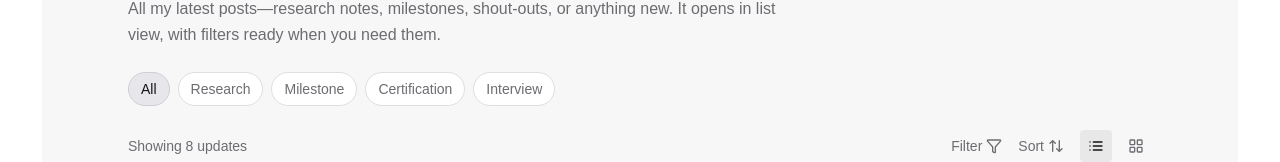
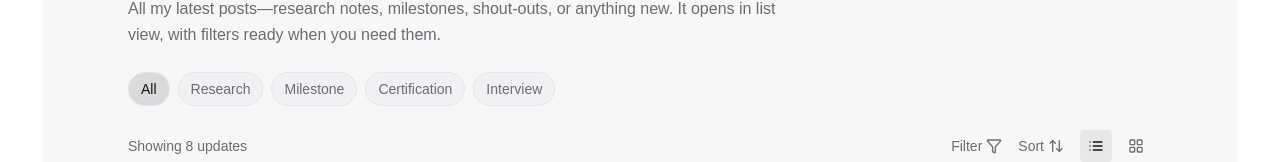
Before and after one commit to kyxzhe/kyxzhe.github.io, a Next.js app: page /news in a window 1280 px wide. Shown: the part 241-403 px from the top of the page. Built offline with nearby package versions, Linux system fonts and the light colour scheme.

Commit message:
style: restore dark-mode list dividers

```diff
--- a/src/app/news/page.tsx
+++ b/src/app/news/page.tsx
@@ -48,7 +48,7 @@ const sortOptions: { label: string; value: SortMode }[] = [
 
 const ListRow = ({ item }: { item: NewsItem }) => {
   const row = (
-    <article className="group flex flex-col gap-3 py-6 border-b border-[rgba(0,0,0,0.08)] transition-colors hover:border-foreground/70">
+    <article className="group flex flex-col gap-3 py-6 border-b border-[rgba(0,0,0,0.08)] dark:border-white/15 transition-colors hover:border-foreground/70 dark:hover:border-white/70">
       <p className="text-[10.2px] uppercase tracking-[0.28em] text-muted-foreground">{item.category}</p>
       <div className="flex items-start justify-between gap-3">
         <h3 className="text-xl font-semibold leading-snug text-foreground">{item.title}</h3>
@@ -302,8 +302,8 @@ export default function NewsPage() {
               onClick={() => setActiveCategory(category)}
               className={`px-3 py-1.5 rounded-full border transition-colors ${
                 activeCategory === category
-                  ? "bg-[#e7e7eb] text-foreground border-[#cfcfd4] dark:bg-[#3c3c42] dark:text-white dark:border-transparent"
-                  : "bg-white text-muted-foreground border-[#dedee3] hover:border-[#cfcfd4] dark:bg-[#2a2a2f] dark:text-white/80 dark:border-[#44444a] dark:hover:border-[#5a5a63]"
+                  ? "bg-[var(--accent-soft)] text-foreground border-[var(--card-border)]"
+                  : "bg-[var(--pill-background)] text-muted-foreground border-[var(--card-border)] hover:border-foreground/40"
               }`}
             >
               {category}
```
